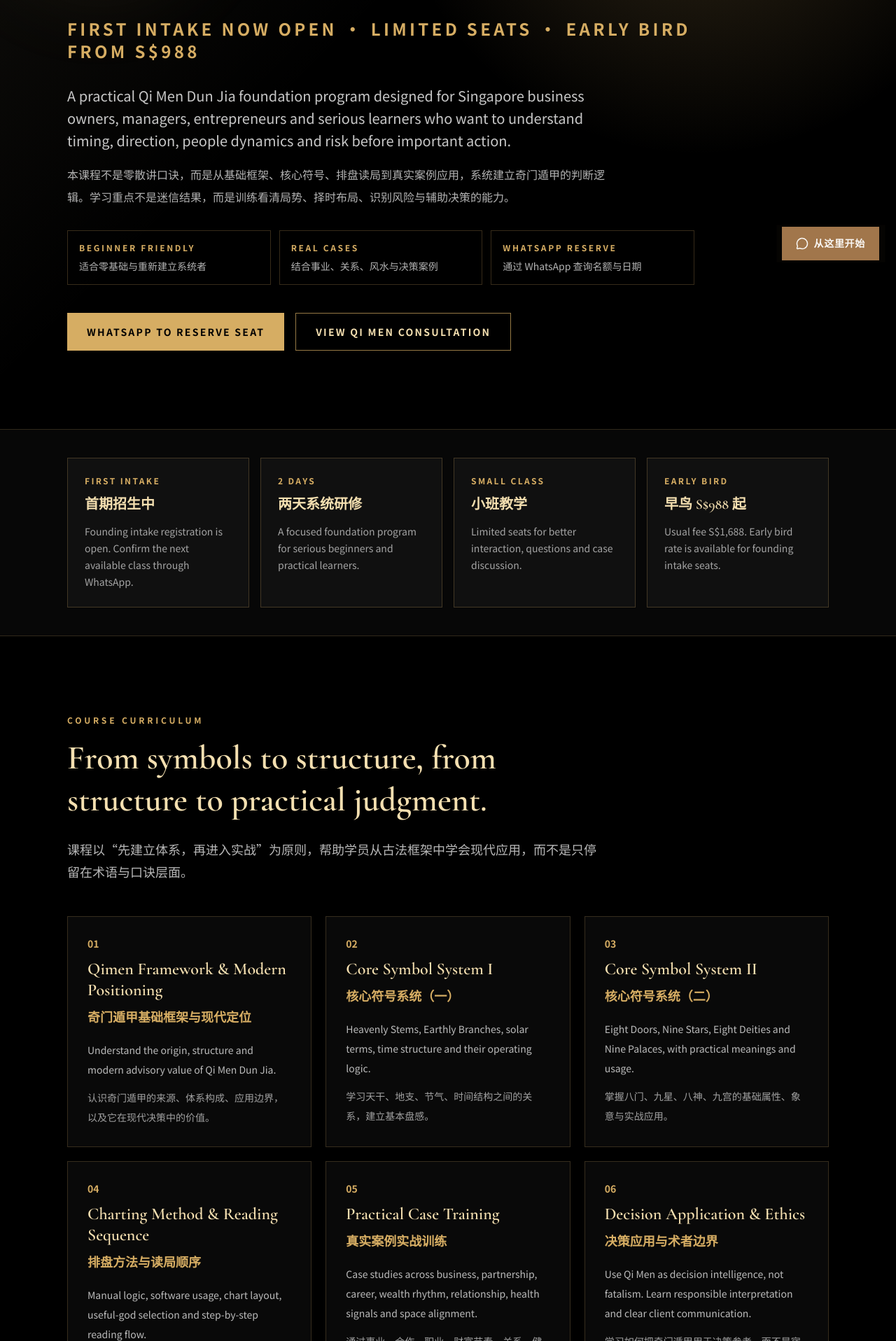
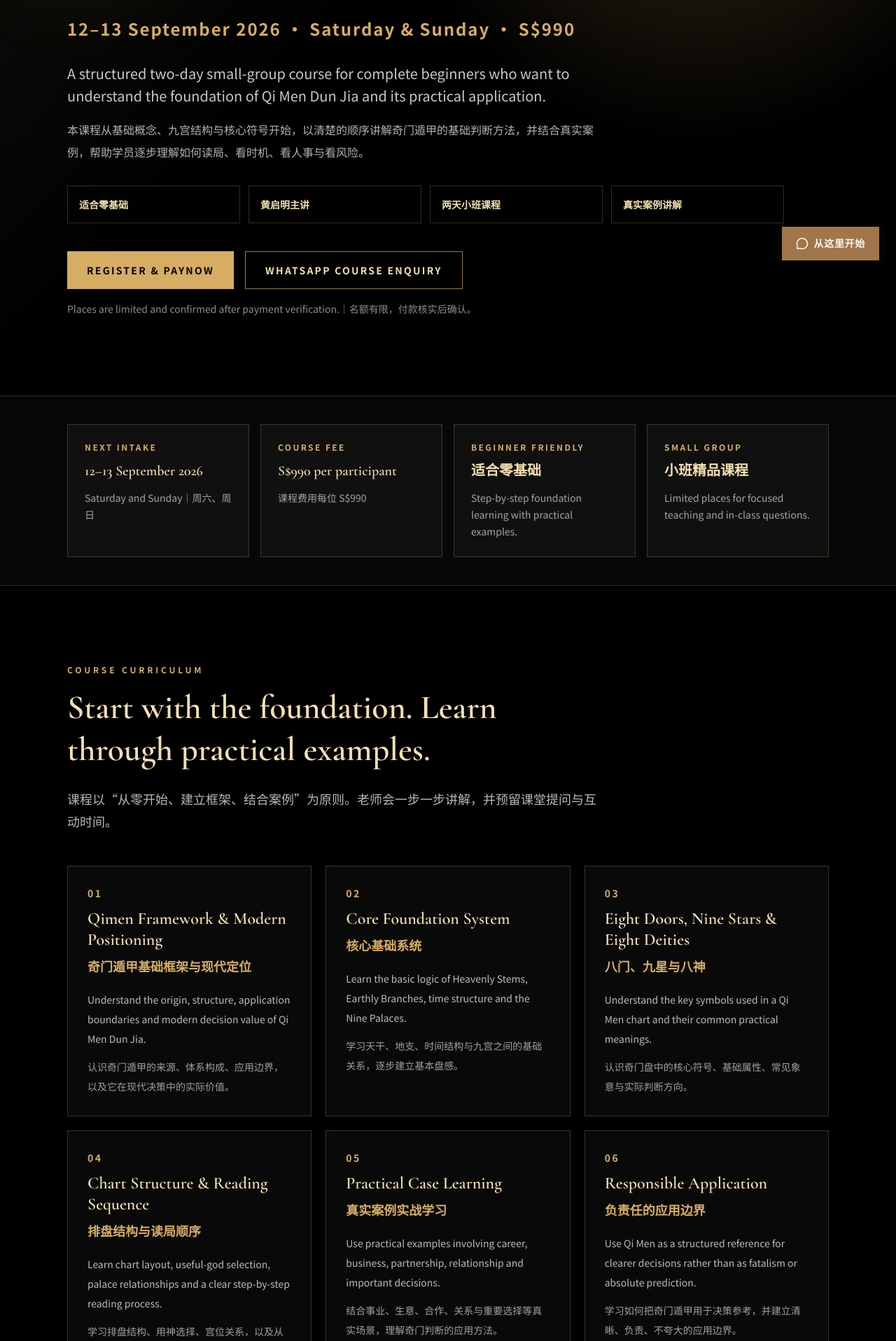
Before and after one commit to BODHIWONG/qmfeng-website, a Next.js app: page /qi-men-dun-jia-course-singapore in a window 1280 px wide. Shown: the part 404-2320 px from the top of the page at 70% size. Built offline with nearby package versions, Linux system fonts and the light colour scheme.

Commit message:
Update Qi Men course dates fee venue and registration

```diff
--- a/app/qi-men-dun-jia-course-singapore/page.tsx
+++ b/app/qi-men-dun-jia-course-singapore/page.tsx
@@ -6,17 +6,17 @@ import Footer from "@/components/footer";
 import FloatingActions from "@/components/floating-actions";
 
 export const metadata: Metadata = {
-  title: "Qi Men Dun Jia Course Singapore｜奇门遁甲课程｜启明遁甲研修班",
+  title: "Qi Men Dun Jia Foundation Course Singapore｜奇门遁甲基础课程",
   description:
-    "启明遁甲 Qimen Strategy 新加坡奇门遁甲基础研修课程，系统学习奇门遁甲框架、符号系统、排盘读局、实战案例与战略决策应用。适合企业主、管理者、创业者与传统文化学习者。",
+    "启明遁甲 Qimen Strategy 新加坡两天奇门遁甲基础课程，2026年9月12日至13日，小班教学，适合零基础。课程费用 S$990，地点位于 Bedok Central。",
   keywords: [
     "Qi Men Dun Jia course Singapore",
     "Qi Men Dun Jia class Singapore",
-    "Qimen Dunjia course Singapore",
+    "Qimen Dunjia foundation course",
     "奇门遁甲课程新加坡",
     "新加坡奇门遁甲教学",
-    "启明遁甲研修班",
-    "Qimen Strategy Foundation Program",
+    "奇门遁甲基础课程",
+    "Qimen Strategy course",
   ],
   alternates: {
     canonical: "https://www.qmfeng.com/qi-men-dun-jia-course-singapore",
@@ -25,14 +25,14 @@ export const metadata: Metadata = {
 
 const WA_LINK = [
   "https://wa.me/6589593499",
-  "text=Hello%20Qimen%20Strategy%2C%20I%20would%20like%20to%20enquire%20about%20the%20Qi%20Men%20Dun%20Jia%20Foundation%20Course%20in%20Singapore.",
+  "text=Hello%20Qimen%20Strategy%2C%20I%20would%20like%20to%20enquire%20about%20the%20Qi%20Men%20Dun%20Jia%20Foundation%20Course.",
 ].join("?");
 
 const courseHighlights = [
-  ["First Intake", "首期招生中", "Founding intake registration is open. Confirm the next available class through WhatsApp."],
-  ["2 Days", "两天系统研修", "A focused foundation program for serious beginners and practical learners."],
-  ["Small Class", "小班教学", "Limited seats for better interaction, questions and case discussion."],
-  ["Early Bird", "早鸟 S$988 起", "Usual fee S$1,688. Early bird rate is available for founding intake seats."],
+  ["Next Intake", "12–13 September 2026", "Saturday and Sunday｜周六、周日"],
+  ["Course Fee", "S$990 per participant", "课程费用每位 S$990"],
+  ["Beginner Friendly", "适合零基础", "Step-by-step foundation learning with practical examples."],
+  ["Small Group", "小班精品课程", "Limited places for focused teaching and in-class questions."],
 ];
 
 const curriculum = [
@@ -40,72 +40,73 @@ const curriculum = [
     no: "01",
     title: "Qimen Framework & Modern Positioning",
     zh: "奇门遁甲基础框架与现代定位",
-    body: "Understand the origin, structure and modern advisory value of Qi Men Dun Jia.",
-    bodyZh: "认识奇门遁甲的来源、体系构成、应用边界，以及它在现代决策中的价值。",
+    body: "Understand the origin, structure, application boundaries and modern decision value of Qi Men Dun Jia.",
+    bodyZh: "认识奇门遁甲的来源、体系构成、应用边界，以及它在现代决策中的实际价值。",
   },
   {
     no: "02",
-    title: "Core Symbol System I",
-    zh: "核心符号系统（一）",
-    body: "Heavenly Stems, Earthly Branches, solar terms, time structure and their operating logic.",
-    bodyZh: "学习天干、地支、节气、时间结构之间的关系，建立基本盘感。",
+    title: "Core Foundation System",
+    zh: "核心基础系统",
+    body: "Learn the basic logic of Heavenly Stems, Earthly Branches, time structure and the Nine Palaces.",
+    bodyZh: "学习天干、地支、时间结构与九宫之间的基础关系，逐步建立基本盘感。",
   },
   {
     no: "03",
-    title: "Core Symbol System II",
-    zh: "核心符号系统（二）",
-    body: "Eight Doors, Nine Stars, Eight Deities and Nine Palaces, with practical meanings and usage.",
-    bodyZh: "掌握八门、九星、八神、九宫的基础属性、象意与实战应用。",
+    title: "Eight Doors, Nine Stars & Eight Deities",
+    zh: "八门、九星与八神",
+    body: "Understand the key symbols used in a Qi Men chart and their common practical meanings.",
+    bodyZh: "认识奇门盘中的核心符号、基础属性、常见象意与实际判断方向。",
   },
   {
     no: "04",
-    title: "Charting Method & Reading Sequence",
-    zh: "排盘方法与读局顺序",
-    body: "Manual logic, software usage, chart layout, useful-god selection and step-by-step reading flow.",
-    bodyZh: "学习手排逻辑、软件使用、宫位关系、用神选择，以及从局面到判断的读盘流程。",
+    title: "Chart Structure & Reading Sequence",
+    zh: "排盘结构与读局顺序",
+    body: "Learn chart layout, useful-god selection, palace relationships and a clear step-by-step reading process.",
+    bodyZh: "学习排盘结构、用神选择、宫位关系，以及从问题到判断的基础读盘流程。",
   },
   {
     no: "05",
-    title: "Practical Case Training",
-    zh: "真实案例实战训练",
-    body: "Case studies across business, partnership, career, wealth rhythm, relationship, health signals and space alignment.",
-    bodyZh: "通过事业、合作、职业、财富节奏、关系、健康信号与空间判断等真实案例训练判断力。",
+    title: "Practical Case Learning",
+    zh: "真实案例实战学习",
+    body: "Use practical examples involving career, business, partnership, relationship and important decisions.",
+    bodyZh: "结合事业、生意、合作、关系与重要选择等真实场景，理解奇门判断的应用方法。",
   },
   {
     no: "06",
-    title: "Decision Application & Ethics",
-    zh: "决策应用与术者边界",
-    body: "Use Qi Men as decision intelligence, not fatalism. Learn responsible interpretation and clear client communication.",
-    bodyZh: "学习如何把奇门遁甲用于决策参考，而不是宿命论；建立负责、清晰、有边界的判断方式。",
+    title: "Responsible Application",
+    zh: "负责任的应用边界",
+    body: "Use Qi Men as a structured reference for clearer decisions rather than as fatalism or absolute prediction.",
+    bodyZh: "学习如何把奇门遁甲用于决策参考，并建立清晰、负责、不夸大的应用边界。",
   },
 ];
 
 const audiences = [
-  "企业主、创业者、管理者与投资者",
-  "希望提升重大决策判断力的人士",
-  "对奇门遁甲、东方战略智慧与传统文化有系统学习兴趣者",
-  "已接触过命理、风水或身心灵体系，但缺少清晰学习路径者",
-  "从事咨询、顾问、教育、空间规划或文化服务行业者",
+  "完全没有接触过奇门遁甲，希望从基础系统学习的人",
+  "过去零散学习过奇门、八字或风水，但缺少清晰框架的人",
+  "企业主、创业者、管理者及需要提升判断力的人士",
+  "对东方战略智慧与传统文化有系统学习兴趣者",
+  "从事咨询、顾问、教育、文化或空间规划相关行业者",
 ];
 
 const outcomes = [
-  "看懂奇门盘的基础结构，而不是只背零散口诀",
-  "理解天时、地利、人和、风险在盘中的呈现方式",
-  "掌握基础排盘、取用神、看宫位、读局势的顺序",
-  "能够用奇门视角辅助事业、合作、关系与行动时机判断",
-  "建立负责的应用边界，避免把奇门学习变成迷信化表达",
+  "理解奇门盘的基础结构与主要组成元素",
+  "认识九宫、八门、九星、八神等核心系统",
+  "掌握基础取用神、看宫位与读局势的顺序",
+  "能够通过简单案例理解事业、合作、关系与行动时机",
+  "建立负责任的应用边界，不把奇门学习变成宿命论",
 ];
 
 const courseFacts = [
-  ["Program", "课程", "Qi Men Strategy Foundation Program｜启明遁甲研修班"],
-  ["Format", "形式", "2-day intensive course｜两天系统研修"],
-  ["Level", "程度", "Beginner-friendly, structured and case-based｜适合零基础，也适合重新建立系统者"],
+  ["Program", "课程", "Qi Men Dun Jia Foundation Course｜奇门遁甲基础课程"],
+  ["Instructor", "主讲", "Huang Qiming｜黄启明主讲"],
+  ["Date", "日期", "12–13 September 2026｜2026年9月12日至13日"],
+  ["Days", "上课日", "Saturday & Sunday｜周六、周日"],
+  ["Format", "形式", "2-day small-group course｜两天小班精品课程"],
+  ["Level", "程度", "Suitable for complete beginners｜适合零基础"],
   ["Language", "语言", "Chinese teaching with English support when needed｜中文授课，可英文辅助"],
-  ["Location", "地点", "Qimen Strategy, Bedok Central, Singapore｜启明遁甲新加坡门店"],
-  ["Next Intake", "下一期", "Founding intake is open. Confirm the available date through WhatsApp｜首期招生中，开课日期请 WhatsApp 确认"],
-  ["Seats", "人数", "Small class with limited seats｜小班教学，名额有限"],
-  ["Includes", "包含", "Course notes, real case practice and post-course Q&A support｜课程讲义、案例练习、课后问答支持"],
-  ["Fee", "费用", "Early bird from S$988, usual S$1,688｜早鸟优惠 S$988 起，原价 S$1,688"],
+  ["Fee", "费用", "S$990 per participant｜每位 S$990"],
+  ["Location", "地点", "Blk 210 New Upper Changi Road #01-729, Singapore 460210"],
+  ["Confirmation", "名额确认", "Seats are confirmed after payment is received and verified｜付款核实后确认名额"],
 ];
 
 export default function QiMenDunJiaCourseSingaporePage() {
@@ -123,56 +124,57 @@ export default function QiMenDunJiaCourseSingaporePage() {
                 Qimen Strategy Singapore · Foundation Course
               </p>
               <h1 className="max-w-5xl text-4xl font-semibold uppercase leading-[0.98] tracking-[0.04em] text-[#f4dfb0] md:text-7xl">
-                Qi Men Dun Jia Course Singapore
+                Qi Men Dun Jia Foundation Course
               </h1>
-              <h2 className="mt-5 text-3xl font-semibold tracking-[0.16em] text-[#e2bd6b] md:text-5xl">
-                启明遁甲研修班｜奇门遁甲课程
+              <h2 className="mt-5 text-3xl font-semibold tracking-[0.14em] text-[#e2bd6b] md:text-5xl">
+                奇门遁甲基础课程
               </h2>
-              <p className="mt-6 max-w-4xl text-lg font-semibold uppercase tracking-[0.18em] text-[#d6ad63] md:text-2xl">
-                First Intake Now Open · Limited Seats · Early Bird From S$988
+              <p className="mt-6 max-w-4xl text-lg font-semibold tracking-[0.08em] text-[#d6ad63] md:text-2xl">
+                12–13 September 2026 · Saturday & Sunday · S$990
               </p>
               <p className="mt-8 max-w-3xl text-lg leading-8 text-white/78 md:text-xl">
-                A practical Qi Men Dun Jia foundation program designed for Singapore business owners, managers, entrepreneurs and serious learners who want to understand timing, direction, people dynamics and risk before important action.
+                A structured two-day small-group course for complete beginners who want to understand the foundation of Qi Men Dun Jia and its practical application.
               </p>
               <p className="mt-4 max-w-3xl text-base leading-8 text-white/70">
-                本课程不是零散讲口诀，而是从基础框架、核心符号、排盘读局到真实案例应用，系统建立奇门遁甲的判断逻辑。学习重点不是迷信结果，而是训练看清局势、择时布局、识别风险与辅助决策的能力。
+                本课程从基础概念、九宫结构与核心符号开始，以清楚的顺序讲解奇门遁甲的基础判断方法，并结合真实案例，帮助学员逐步理解如何读局、看时机、看人事与看风险。
               </p>
-              <div className="mt-8 grid max-w-4xl gap-3 sm:grid-cols-3">
-                <div className="border border-[#d6ad63]/25 bg-black/30 p-4">
-                  <p className="text-xs font-bold uppercase tracking-[0.22em] text-[#d6ad63]">Beginner Friendly</p>
-                  <p className="mt-2 text-sm text-white/70">适合零基础与重新建立系统者</p>
+
+              <div className="mt-8 grid max-w-5xl gap-3 sm:grid-cols-2 lg:grid-cols-4">
+                {["适合零基础", "黄启明主讲", "两天小班课程", "真实案例讲解"].map((item) => (
+                  <div key={item} className="border border-[#d6ad63]/25 bg-black/30 p-4 text-sm font-semibold text-[#f4dfb0]">
+                    {item}
                   </div>
-                <div className="border border-[#d6ad63]/25 bg-black/30 p-4">
-                  <p className="text-xs font-bold uppercase tracking-[0.22em] text-[#d6ad63]">Real Cases</p>
-                  <p className="mt-2 text-sm text-white/70">结合事业、关系、风水与决策案例</p>
+                ))}
               </div>
-                <div className="border border-[#d6ad63]/25 bg-black/30 p-4">
-                  <p className="text-xs font-bold uppercase tracking-[0.22em] text-[#d6ad63]">WhatsApp Reserve</p>
-                  <p className="mt-2 text-sm text-white/70">通过 WhatsApp 查询名额与日期</p>
-                </div>
-              </div>
+
               <div className="mt-10 flex flex-col gap-4 sm:flex-row">
+                <Link
+                  href="/course-registration"
+                  className="inline-flex items-center justify-center bg-[#d6ad63] px-7 py-4 text-sm font-bold uppercase tracking-[0.16em] text-black transition hover:bg-[#f4dfb0]"
+                >
+                  Register & PayNow
+                </Link>
                 <a
                   href={WA_LINK}
-                  className="inline-flex items-center justify-center bg-[#d6ad63] px-7 py-4 text-sm font-bold uppercase tracking-[0.16em] text-black transition hover:bg-[#f4dfb0]"
+                  className="inline-flex items-center justify-center border border-[#d6ad63]/70 px-7 py-4 text-sm font-bold uppercase tracking-[0.16em] text-[#f4dfb0] transition hover:bg-[#d6ad63]/10"
                   target="_blank"
                   rel="noopener noreferrer"
                 >
-                  WhatsApp To Reserve Seat
+                  WhatsApp Course Enquiry
                 </a>
-                <Link href="/singapore-qi-men-dun-jia-consultant" className="inline-flex items-center justify-center border border-[#d6ad63]/70 px-7 py-4 text-sm font-bold uppercase tracking-[0.16em] text-[#f4dfb0] transition hover:bg-[#d6ad63]/10">
-                  View Qi Men Consultation
-                </Link>
               </div>
+              <p className="mt-4 text-sm leading-6 text-white/55">
+                Places are limited and confirmed after payment verification.｜名额有限，付款核实后确认。
+              </p>
             </div>
           </section>
 
           <section className="border-y border-[#d6ad63]/20 bg-[#070707] px-4 py-10">
             <div className="container mx-auto grid max-w-6xl gap-4 md:grid-cols-4">
-              {courseHighlights.map(([title, zh, body]) => (
+              {courseHighlights.map(([title, value, body]) => (
                 <article key={title} className="border border-[#d6ad63]/25 bg-white/[0.035] p-6">
                   <p className="text-xs font-bold uppercase tracking-[0.20em] text-[#d6ad63]">{title}</p>
-                  <h3 className="mt-3 text-xl font-semibold text-[#f4dfb0]">{zh}</h3>
+                  <h3 className="mt-3 text-xl font-semibold text-[#f4dfb0]">{value}</h3>
                   <p className="mt-3 text-sm leading-6 text-white/62">{body}</p>
                 </article>
               ))}
@@ -184,17 +186,17 @@ export default function QiMenDunJiaCourseSingaporePage() {
               <div className="max-w-3xl">
                 <p className="mb-4 text-xs font-bold uppercase tracking-[0.32em] text-[#d6ad63]">Course Curriculum</p>
                 <h2 className="text-3xl font-semibold leading-tight text-[#f4dfb0] md:text-5xl">
-                  From symbols to structure, from structure to practical judgment.
+                  Start with the foundation. Learn through practical examples.
                 </h2>
                 <p className="mt-6 text-base leading-8 text-white/72 md:text-lg">
-                  课程以“先建立体系，再进入实战”为原则，帮助学员从古法框架中学会现代应用，而不是只停留在术语与口诀层面。
+                  课程以“从零开始、建立框架、结合案例”为原则。老师会一步一步讲解，并预留课堂提问与互动时间。
                 </p>
               </div>
 
               <div className="mt-12 grid gap-5 md:grid-cols-2 lg:grid-cols-3">
                 {curriculum.map((item) => (
-                  <article key={item.no} className="flex flex-col border border-[#d6ad63]/22 bg-white/[0.035] p-7">
-                    <p className="text-sm font-bold text-[#d6ad63]">{item.no}</p>
+                  <article key={item.no} className="border border-[#d6ad63]/25 bg-white/[0.035] p-7">
+                    <p className="text-sm font-bold tracking-[0.18em] text-[#d6ad63]">{item.no}</p>
                     <h3 className="mt-3 text-2xl font-semibold leading-tight text-[#f4dfb0]">{item.title}</h3>
                     <p className="mt-2 text-lg font-semibold text-[#d6ad63]">{item.zh}</p>
                     <p className="mt-5 text-sm leading-7 text-white/72">{item.body}</p>
@@ -210,10 +212,10 @@ export default function QiMenDunJiaCourseSingaporePage() {
               <div>
                 <p className="mb-4 text-xs font-bold uppercase tracking-[0.32em] text-[#d6ad63]">Who This Is For</p>
                 <h2 className="text-3xl font-semibold leading-tight text-[#f4dfb0] md:text-5xl">
-                  For learners who want depth, structure and real-world application.
+                  No prior Qi Men knowledge is required.
                 </h2>
                 <p className="mt-6 text-base leading-8 text-white/70">
-                  适合零基础入门，也适合过去零散接触过奇门、八字或风水，但希望重新建立系统学习路径的人。课程会保持传统根基，同时强调现代商业与人生决策场景中的实际应用。
+                  适合完全零基础，也适合过去接触过相关内容、但希望重新建立清晰学习系统的人。
                 </p>
               </div>
               <div className="grid gap-4">
@@ -231,7 +233,7 @@ export default function QiMenDunJiaCourseSingaporePage() {
             <div className="container mx-auto grid max-w-6xl gap-10 lg:grid-cols-2">
               <div className="border border-[#d6ad63]/30 bg-white/[0.035] p-8 md:p-10">
                 <p className="mb-4 text-xs font-bold uppercase tracking-[0.28em] text-[#d6ad63]">Learning Outcomes</p>
-                <h2 className="text-3xl font-semibold text-[#f4dfb0]">学完以后，你应该建立的能力</h2>
+                <h2 className="text-3xl font-semibold text-[#f4dfb0]">完成课程后，你将建立的基础能力</h2>
                 <ul className="mt-8 space-y-4 text-sm leading-7 text-white/74">
                   {outcomes.map((outcome) => (
                     <li key={outcome} className="border-l-2 border-[#d6ad63]/60 pl-4">{outcome}</li>
@@ -261,28 +263,36 @@ export default function QiMenDunJiaCourseSingaporePage() {
                 奇门遁甲可以帮助人看清局势，但不代替个人责任。
               </h2>
               <p className="mx-auto mt-6 max-w-3xl text-base leading-8 text-white/70">
-                启明遁甲课程强调清晰、谦卑与负责任的应用。奇门遁甲可作为战略参考与决策辅助，但不取代医疗、法律、金融或其他专业判断；最终行动仍由当事人自行决定。
+                本课程强调清晰、谦卑与负责任的应用。奇门遁甲可作为决策参考，但不取代医疗、法律、金融或其他专业判断；最终行动仍由当事人自行决定。
               </p>
             </div>
           </section>
 
           <section className="px-4 py-20 md:py-28">
             <div className="container mx-auto max-w-4xl border border-[#d6ad63]/40 bg-[#d6ad63]/10 p-8 text-center md:p-12">
-              <p className="text-xs font-bold uppercase tracking-[0.32em] text-[#d6ad63]">First Intake Registration</p>
+              <p className="text-xs font-bold uppercase tracking-[0.32em] text-[#d6ad63]">Course Registration</p>
               <h2 className="mt-5 text-3xl font-semibold leading-tight text-[#f4dfb0] md:text-5xl">
-                Join the first Qi Men Dun Jia foundation intake by Qimen Strategy Singapore.
+                Register for the 12–13 September 2026 intake.
               </h2>
               <p className="mx-auto mt-6 max-w-2xl text-base leading-8 text-white/72">
-                首期创办班招生中，小班名额有限。欢迎通过 WhatsApp 查询最新开课日期、早鸟名额与报名细节。
+                课程费用为每位 S$990。请通过通用报名页面填写学员资料，并使用公司 PayNow UEN 完成付款。付款核实后，我们将确认课程名额。
               </p>
+              <div className="mt-8 flex flex-col justify-center gap-4 sm:flex-row">
+                <Link
+                  href="/course-registration"
+                  className="inline-flex items-center justify-center bg-[#d6ad63] px-8 py-4 text-sm font-bold uppercase tracking-[0.16em] text-black transition hover:bg-[#f4dfb0]"
+                >
+                  Register & PayNow
+                </Link>
                 <a
                   href={WA_LINK}
                   target="_blank"
                   rel="noopener noreferrer"
-                className="mt-8 inline-flex items-center justify-center bg-[#d6ad63] px-8 py-4 text-sm font-bold uppercase tracking-[0.16em] text-black transition hover:bg-[#f4dfb0]"
+                  className="inline-flex items-center justify-center border border-[#d6ad63]/70 px-8 py-4 text-sm font-bold uppercase tracking-[0.16em] text-[#f4dfb0] transition hover:bg-[#d6ad63]/10"
                 >
-                WhatsApp Course Enquiry
+                  Ask a Question
                 </a>
+              </div>
             </div>
           </section>
         </main>
```
Lines whose indentation alone changed are shown as unchanged.
